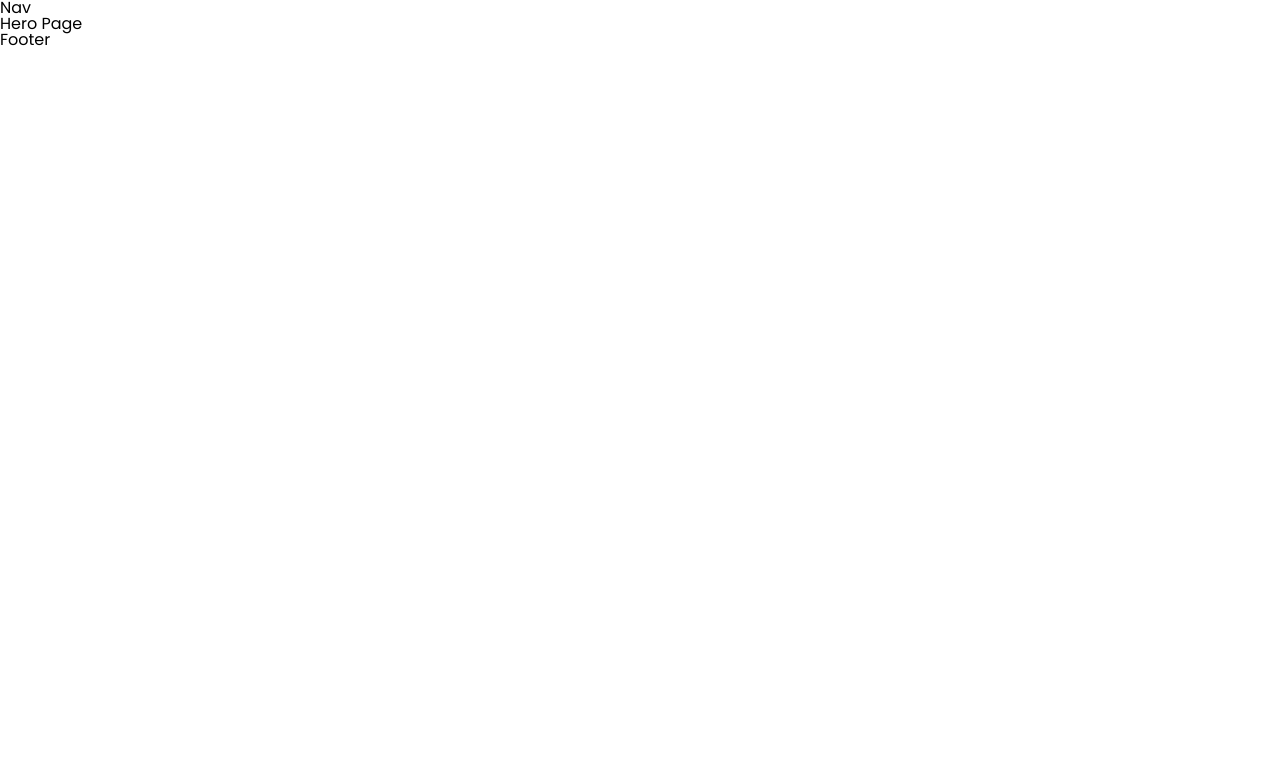
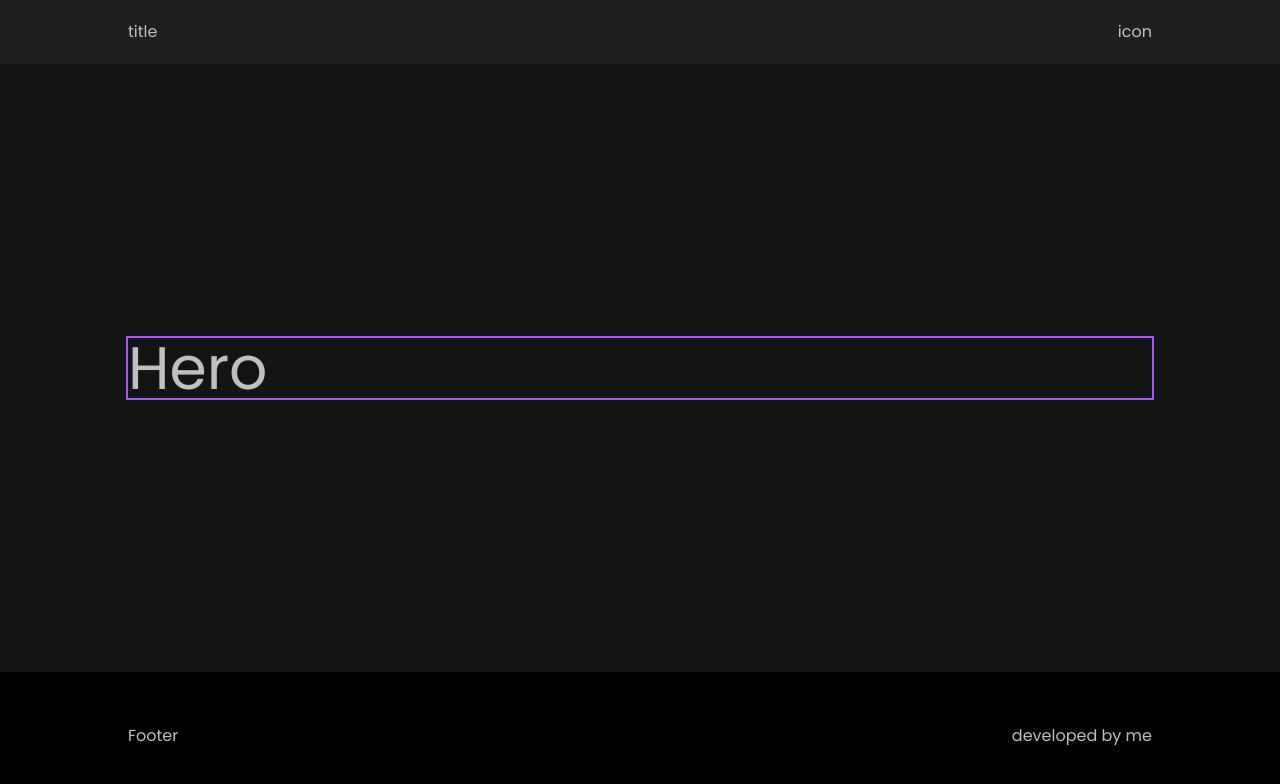
Before and after one commit to nrsimonelli/funko-town-global, a React (Create React App) app: page / in a window 1280 px wide. Shown: the top 784 px of the page. Built offline with nearby package versions, Linux system fonts and the light colour scheme.

Commit message:
landing view

```diff
--- a/src/components/Footer/Footer.js
+++ b/src/components/Footer/Footer.js
@@ -1,7 +1,14 @@
 import React from 'react';
 
 const Footer = () => {
-  return <div className='footer-root'>Footer</div>;
+  return (
+    <div className='footer-root h-32 w-full bg-primary-darkest'>
+      <div className='container mx-auto h-full flex-row justify-between items-center'>
+        <div>Footer</div>
+        <div>developed by me</div>
+      </div>
+    </div>
+  );
 };
 
 export default Footer;
--- a/src/components/Hero/Hero.js
+++ b/src/components/Hero/Hero.js
@@ -5,11 +5,17 @@ import Footer from '../Footer/Footer';
 
 const Hero = () => {
   return (
-    <>
+    <div className='root min-h-screen text-gray-light bg-primary-darker flex justify-between'>
       <Nav />
-      <div className='hero-root'>Hero Page</div>
+      <div className='hero-root flex justify-center items-center flex-grow'>
+        <div className='container w-full b'>
+          <div className='hero-title text-3xl sm:text-5xl lg:text-6xl'>
+            Hero
+          </div>
+        </div>
+      </div>
       <Footer />
-    </>
+    </div>
   );
 };
 
--- a/src/components/Nav/Nav.js
+++ b/src/components/Nav/Nav.js
@@ -2,8 +2,11 @@ import React from 'react';
 
 const Nav = () => {
   return (
-    <div className='nav-root'>
-      <div>Nav</div>
+    <div className='nav-root h-16 w-full bg-primary-dark'>
+      <div className='container mx-auto h-full flex-row justify-between items-center'>
+        <div>title</div>
+        <div>icon</div>
+      </div>
     </div>
   );
 };
--- a/src/scss/main.scss
+++ b/src/scss/main.scss
@@ -9,6 +9,14 @@
 
 html {
   scroll-behavior: smooth;
+}
+
+body {
+  background-color: $primary;
+}
+
+.b {
+  border: 2px solid $accent;
 }
 
 /* Flex */
```
Also changed, not shown: src/scss/abstract/_theme.scss (+12 -5 lines), src/css/main.css, 2 other files (tests, documents, lock files or other folders).
